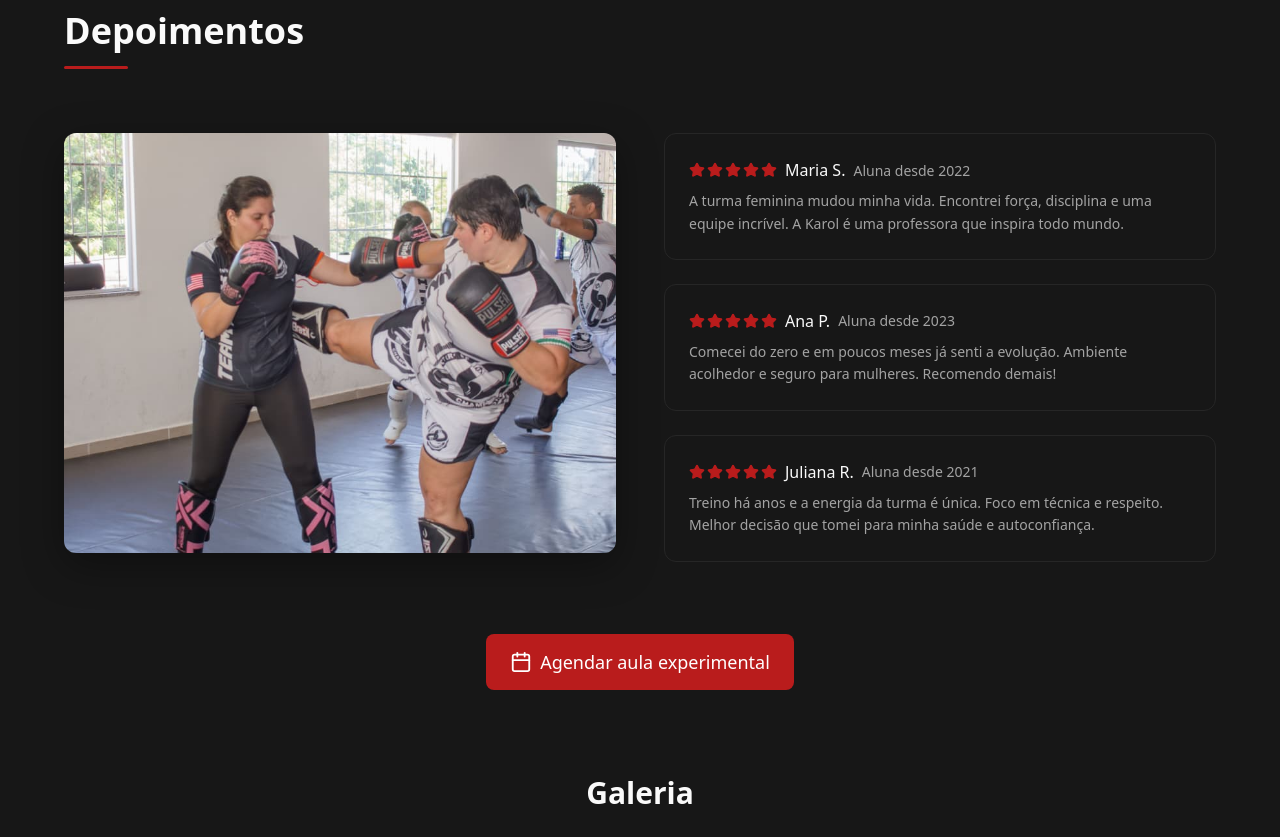
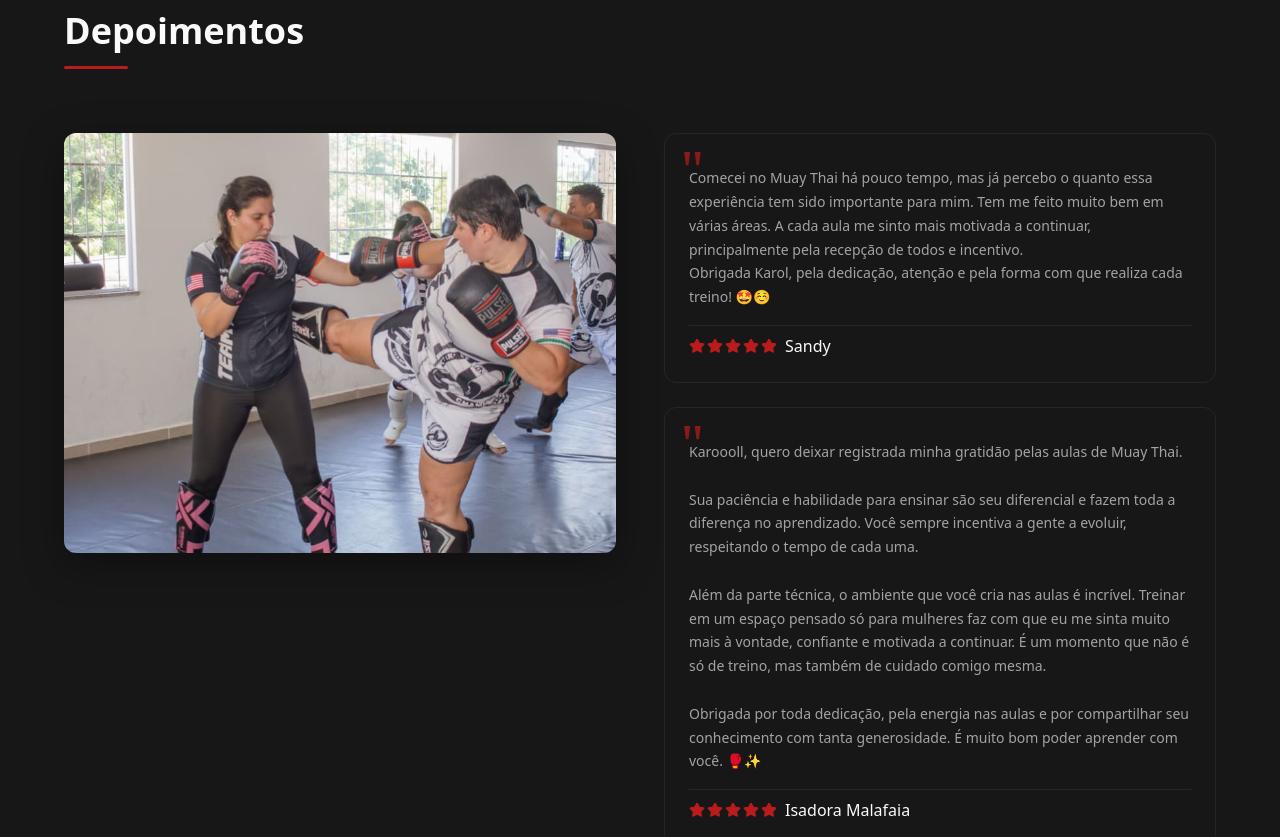
Before and after one commit to Samuel-SouzaZz/TeamLink.com, a React (Vite) app: page / in a window 1280 px wide. Shown: the part 1580-2417 px from the top of the page. Built offline with nearby package versions, Linux system fonts and the light colour scheme.

Commit message:
feat: substituir depoimentos ficticios por depoimentos reais de alunas
Made-with: Cursor

```diff
--- a/src/data/testimonials.ts
+++ b/src/data/testimonials.ts
@@ -3,23 +3,14 @@ import type { Testimonial } from '../types'
 export const testimonials: Testimonial[] = [
   {
     id: '1',
-    name: 'Maria S.',
-    since: '2022',
-    text: 'A turma feminina mudou minha vida. Encontrei força, disciplina e uma equipe incrível. A Karol é uma professora que inspira todo mundo.',
+    name: 'Sandy',
+    text: 'Comecei no Muay Thai há pouco tempo, mas já percebo o quanto essa experiência tem sido importante para mim. Tem me feito muito bem em várias áreas. A cada aula me sinto mais motivada a continuar, principalmente pela recepção de todos e incentivo.\nObrigada Karol, pela dedicação, atenção e pela forma com que realiza cada treino! 🤩☺️',
     rating: 5,
   },
   {
     id: '2',
-    name: 'Ana P.',
-    since: '2023',
-    text: 'Comecei do zero e em poucos meses já senti a evolução. Ambiente acolhedor e seguro para mulheres. Recomendo demais!',
-    rating: 5,
-  },
-  {
-    id: '3',
-    name: 'Juliana R.',
-    since: '2021',
-    text: 'Treino há anos e a energia da turma é única. Foco em técnica e respeito. Melhor decisão que tomei para minha saúde e autoconfiança.',
+    name: 'Isadora Malafaia',
+    text: 'Karoooll, quero deixar registrada minha gratidão pelas aulas de Muay Thai.\n\nSua paciência e habilidade para ensinar são seu diferencial e fazem toda a diferença no aprendizado. Você sempre incentiva a gente a evoluir, respeitando o tempo de cada uma.\n\nAlém da parte técnica, o ambiente que você cria nas aulas é incrível. Treinar em um espaço pensado só para mulheres faz com que eu me sinta muito mais à vontade, confiante e motivada a continuar. É um momento que não é só de treino, mas também de cuidado comigo mesma.\n\nObrigada por toda dedicação, pela energia nas aulas e por compartilhar seu conhecimento com tanta generosidade. É muito bom poder aprender com você. 🥊✨',
     rating: 5,
   },
 ]
--- a/src/sections/TestimonialsSection.tsx
+++ b/src/sections/TestimonialsSection.tsx
@@ -81,6 +81,31 @@ const CardsColumn = styled.div`
 
 const TestimonialCard = styled(Card)`
   flex: 0 0 auto;
+  position: relative;
+  padding-top: ${({ theme }) => theme.spacing.xl};
+`
+
+const QuoteMark = styled.span`
+  position: absolute;
+  top: ${({ theme }) => theme.spacing.sm};
+  left: ${({ theme }) => theme.spacing.md};
+  font-size: 3.5rem;
+  line-height: 1;
+  color: ${({ theme }) => theme.colors.brand};
+  font-family: Georgia, serif;
+  user-select: none;
+  pointer-events: none;
+  opacity: 0.7;
+`
+
+const TestimonialText = styled.p`
+  margin: 0 0 ${({ theme }) => theme.spacing.md};
+  font-size: ${({ theme }) => theme.typography.size.sm};
+  line-height: 1.7;
+  color: ${({ theme }) => theme.colors.textMuted};
+  word-wrap: break-word;
+  overflow-wrap: break-word;
+  white-space: pre-line;
 `
 
 const TestimonialMeta = styled.div`
@@ -88,7 +113,8 @@ const TestimonialMeta = styled.div`
   align-items: center;
   flex-wrap: wrap;
   gap: ${({ theme }) => theme.spacing.sm};
-  margin-bottom: ${({ theme }) => theme.spacing.sm};
+  padding-top: ${({ theme }) => theme.spacing.sm};
+  border-top: 1px solid ${({ theme }) => theme.colors.border};
 `
 
 const TestimonialName = styled.span`
@@ -100,15 +126,6 @@ const TestimonialName = styled.span`
 const TestimonialSince = styled.span`
   font-size: ${({ theme }) => theme.typography.size.sm};
   color: ${({ theme }) => theme.colors.textMuted};
-`
-
-const TestimonialText = styled.p`
-  margin: 0;
-  font-size: ${({ theme }) => theme.typography.size.sm};
-  line-height: 1.6;
-  color: ${({ theme }) => theme.colors.textMuted};
-  word-wrap: break-word;
-  overflow-wrap: break-word;
 `
 
 const CtaWrap = styled.div`
@@ -145,12 +162,15 @@ export function TestimonialsSection() {
         <CardsColumn>
           {testimonials.map((t) => (
             <TestimonialCard key={t.id}>
+              <QuoteMark aria-hidden>"</QuoteMark>
+              <TestimonialText>{t.text}</TestimonialText>
               <TestimonialMeta>
                 <RatingStars rating={t.rating} size={16} aria-label={`${t.rating} estrelas`} />
                 <TestimonialName>{t.name}</TestimonialName>
-                <TestimonialSince>Aluna desde {t.since}</TestimonialSince>
+                {t.since && (
+                  <TestimonialSince>Aluna desde {t.since}</TestimonialSince>
+                )}
               </TestimonialMeta>
-              <TestimonialText>{t.text}</TestimonialText>
             </TestimonialCard>
           ))}
         </CardsColumn>
--- a/src/types/index.ts
+++ b/src/types/index.ts
@@ -12,7 +12,7 @@ export interface Link {
 export interface Testimonial {
   id: string
   name: string
-  since: string
+  since?: string
   text: string
   rating: number
 }
```
